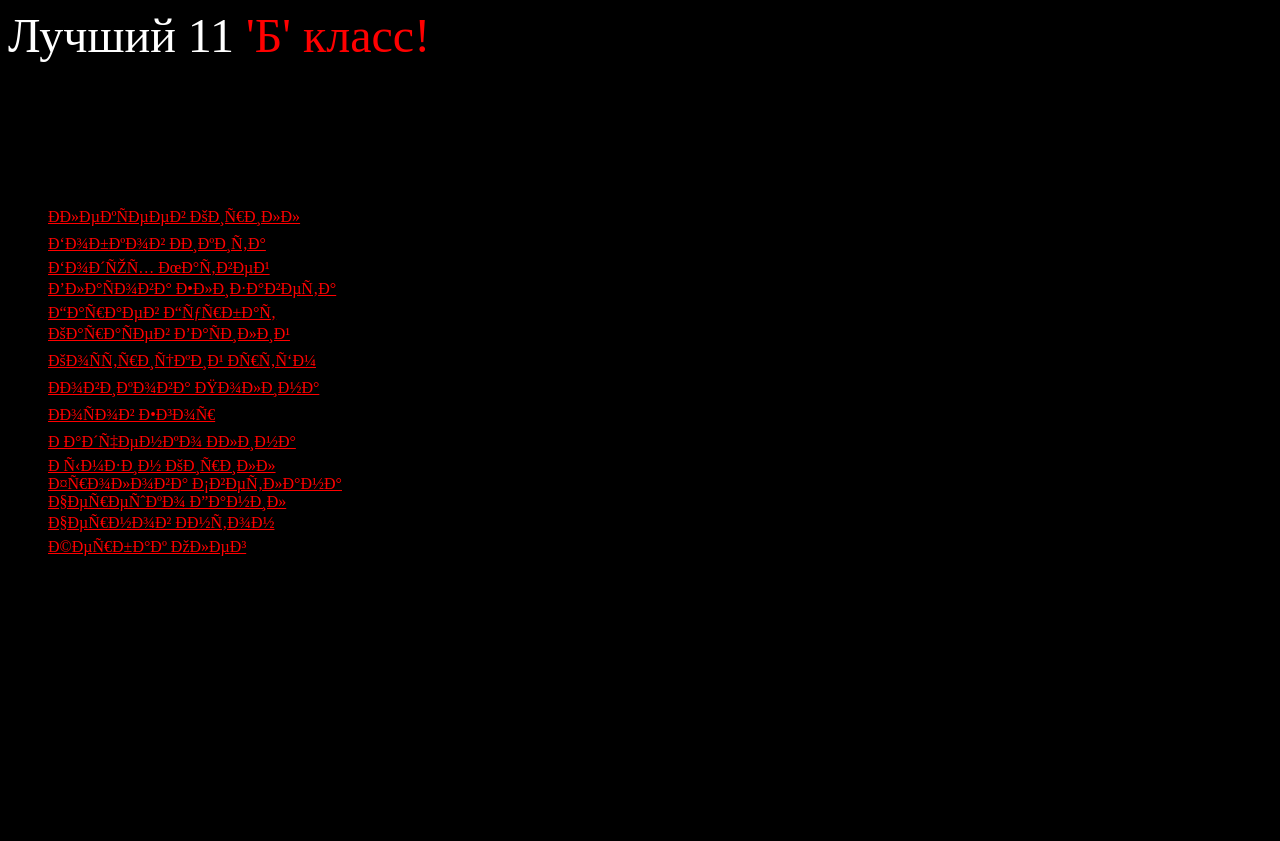
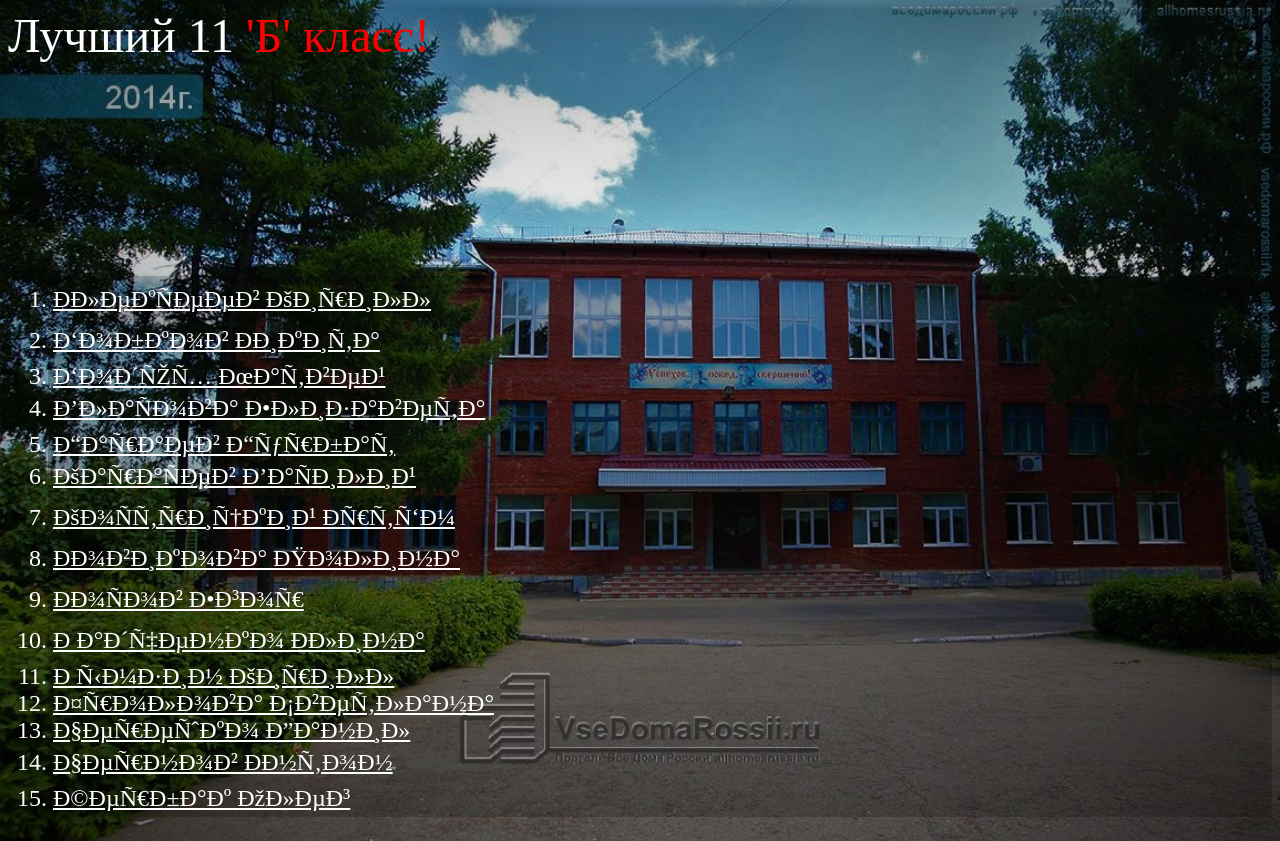
Before and after one commit to Zeroniks/sait11B, a plain HTML site: page index.html in a window 1280 px wide. Before the commit the page ends 800 px from the top, so only its background shows below. Drawn offline with nearby package versions, Linux system fonts and the light colour scheme.

Commit message:
Update style.css

```diff
--- a/style.css
+++ b/style.css
@@ -1,7 +1,26 @@
 a{
-  color:#ff0000;
+  color:#ffffff;
 }
 
-body{
-  background-color: #000000;
+
+li{
+  color:#ffffff;
 }
+
+body {
+  font-family: "sans-serif";
+   font-size: 150%;
+   background-image: url(117264_1.jpg);
+   background-size: cover;
+
+}
+
+div {
+   background: rgba(0, 0, 0, 0.2); /* Цвет фона */
+   color: #fff; /* Цвет текста */
+   padding: 5px;
+ }
+
+p{
+  color:#ffffff;
+}
```
